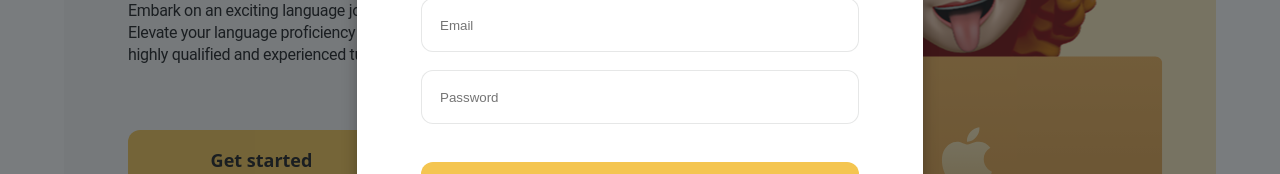
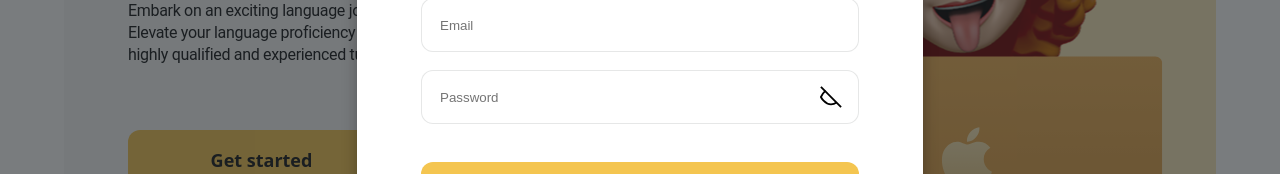
Before and after one commit to Suzy-Lana777/learn-lingo, a React (Vite) app: page / in a window 1280 px wide. Both pictures are taken after a click on the button "Registration". Shown: the part 386-560 px from the top of the page. Built offline with nearby package versions, Linux system fonts and the light colour scheme; no server answers.

Commit message:
eays fix in parol

```diff
--- a/src/components/AuthModal/AuthModal.module.scss
+++ b/src/components/AuthModal/AuthModal.module.scss
@@ -4,25 +4,6 @@
   flex-direction: column;
   gap: 20px;
 }
-
-// .tabs {
-//   display: flex;
-//   gap: 12px;
-// }
-
-// .tabs button {
-//   flex: 1;
-//   padding: 12px 14px;
-//   border-radius: 12px;
-//   border: 1px solid rgba(0, 0, 0, 0.1);
-//   background: transparent;
-//   font-weight: 600;
-// }
-
-// .active {
-//   background: #f4c550;
-//   border-color: #f4c550;
-// }
 
 .authForm {
   width: 438px;
@@ -91,3 +72,48 @@
   font-weight: 600;
   cursor: pointer;
 }
+
+/* ===== PASSWORD FIELD ===== */
+
+.passwordField {
+  position: relative;
+  width: 100%;
+}
+
+.passwordField input {
+  width: 100%;
+  border: 1px solid rgba(18, 20, 23, 0.1);
+  border-radius: 12px;
+  padding: 16px 48px 16px 18px; /* місце справа для іконки */
+  height: 54px;
+  outline: none;
+}
+
+.passwordField input:focus {
+  border-color: #f4c550;
+}
+
+/* ===== EYE BUTTON ===== */
+
+.eyeBtn {
+  position: absolute;
+  top: 50%;
+  right: 16px;
+  transform: translateY(-50%);
+  width: 24px;
+  height: 24px;
+
+  background: transparent;
+  border: none;
+  padding: 0;
+  cursor: pointer;
+
+  display: flex;
+  align-items: center;
+  justify-content: center;
+}
+
+.eyeBtn svg {
+  width: 22px;
+  height: 22px;
+}
--- a/src/components/AuthModal/LoginForm.tsx
+++ b/src/components/AuthModal/LoginForm.tsx
@@ -1,3 +1,87 @@
+// import css from "./AuthModal.module.scss";
+// import * as yup from "yup";
+// import { useForm } from "react-hook-form";
+// import { yupResolver } from "@hookform/resolvers/yup";
+// import { loginUser } from "../../services/firebase";
+// import { FirebaseError } from "firebase/app";
+// import { useState } from "react";
+
+// interface LoginFormValues {
+//   email: string;
+//   password: string;
+// }
+
+// const loginSchema = yup.object({
+//   email: yup.string().email("Wrong email format").required("Email is required"),
+//   password: yup.string().min(6, "Too short").required("Password is required"),
+// });
+
+// const [showPassword, setShowPassword] = useState(false);
+
+// const togglePassword = () => {
+//   setShowPassword(prev => !prev);
+// };
+
+// type Props = {
+//   onSuccess: () => void;
+//   onSwitch: () => void;
+// };
+
+// export default function LoginForm({ onSuccess, onSwitch }: Props) {
+//   const {
+//     register,
+//     handleSubmit,
+//     formState: { errors },
+//   } = useForm<LoginFormValues>({
+//     resolver: yupResolver(loginSchema),
+//   });
+
+//   const onSubmit = async (data: LoginFormValues) => {
+//     try {
+//       await loginUser(data.email, data.password);
+//       onSuccess();
+//     } catch (error) {
+//       if (error instanceof FirebaseError) {
+//         alert(error.message);
+//       } else {
+//         alert("Unknown error");
+//       }
+//     }
+//   };
+
+//   return (
+//     <div className={css.authForm}>
+//       <h2>Log In</h2>
+//       <p>
+//         Welcome back! Please enter your credentials to access your account and
+//         continue your search for a teacher.
+//       </p>
+
+//       <form onSubmit={handleSubmit(onSubmit)} className={css.form}>
+//         <input type="email" placeholder="Email" {...register("email")} />
+//         {errors.email && <span>{errors.email.message}</span>}
+
+//         <input
+//           type="password"
+//           placeholder="Password"
+//           {...register("password")}
+//         />
+//         {errors.password && <span>{errors.password.message}</span>}
+
+//         <button type="submit">Log In</button>
+//       </form>
+
+//       <p className={css.switchText}>
+//         No account?{" "}
+//         <button type="button" onClick={onSwitch}>
+//           Register
+//         </button>
+//       </p>
+//     </div>
+//   );
+// }
+
+import { useState } from "react";
 import css from "./AuthModal.module.scss";
 import * as yup from "yup";
 import { useForm } from "react-hook-form";
@@ -21,6 +105,12 @@ type Props = {
 };
 
 export default function LoginForm({ onSuccess, onSwitch }: Props) {
+  const [showPassword, setShowPassword] = useState(false);
+
+  const togglePassword = () => {
+    setShowPassword(prev => !prev);
+  };
+
   const {
     register,
     handleSubmit,
@@ -51,14 +141,58 @@ export default function LoginForm({ onSuccess, onSwitch }: Props) {
       </p>
 
       <form onSubmit={handleSubmit(onSubmit)} className={css.form}>
+        {/* Email */}
         <input type="email" placeholder="Email" {...register("email")} />
         {errors.email && <span>{errors.email.message}</span>}
 
-        <input
-          type="password"
-          placeholder="Password"
-          {...register("password")}
-        />
+        {/* Password with eye */}
+        <div className={css.passwordField}>
+          <input
+            type={showPassword ? "text" : "password"}
+            placeholder="Password"
+            {...register("password")}
+          />
+
+          <button
+            type="button"
+            className={css.eyeBtn}
+            onClick={togglePassword}
+            aria-label="Toggle password visibility"
+          >
+            {showPassword ? (
+              // Eye OFF (hidden)
+              <svg
+                width="22"
+                height="22"
+                viewBox="0 0 24 24"
+                fill="none"
+                stroke="currentColor"
+                strokeWidth="2"
+                strokeLinecap="round"
+                strokeLinejoin="round"
+              >
+                <path d="M17.94 17.94A10.94 10.94 0 0 1 12 19C5 19 1 12 1 12a21.77 21.77 0 0 1 5.06-7.94" />
+                <path d="M9.9 4.24A10.94 10.94 0 0 1 12 5c7 0 11 7 11 7a21.8 21.8 0 0 1-2.16 3.19" />
+                <line x1="1" y1="1" x2="23" y2="23" />
+              </svg>
+            ) : (
+              // Eye ON
+              <svg
+                width="22"
+                height="22"
+                viewBox="0 0 24 24"
+                fill="none"
+                stroke="currentColor"
+                strokeWidth="2"
+                strokeLinecap="round"
+                strokeLinejoin="round"
+              >
+                <path d="M1 12s4-7 11-7 11 7 11 7-4 7-11 7S1 12 1 12z" />
+                <circle cx="12" cy="12" r="3" />
+              </svg>
+            )}
+          </button>
+        </div>
         {errors.password && <span>{errors.password.message}</span>}
 
         <button type="submit">Log In</button>
--- a/src/components/AuthModal/RegisterForm.tsx
+++ b/src/components/AuthModal/RegisterForm.tsx
@@ -1,3 +1,86 @@
+// import css from "./AuthModal.module.scss";
+// import * as yup from "yup";
+// import { useForm } from "react-hook-form";
+// import { yupResolver } from "@hookform/resolvers/yup";
+// import { registerUser } from "../../services/firebase";
+// import { FirebaseError } from "firebase/app";
+
+// interface RegisterFormValues {
+//   name: string;
+//   email: string;
+//   password: string;
+// }
+
+// const registerSchema = yup.object({
+//   name: yup.string().min(2, "Too short name").required("Name is required"),
+//   email: yup.string().email("Wrong email format").required("Email is required"),
+//   password: yup.string().min(6, "Too short").required("Password is required"),
+// });
+
+// type Props = {
+//   onSuccess: () => void;
+//   onSwitch: () => void;
+// };
+
+// export default function RegisterForm({ onSuccess, onSwitch }: Props) {
+//   const {
+//     register,
+//     handleSubmit,
+//     formState: { errors },
+//   } = useForm<RegisterFormValues>({
+//     resolver: yupResolver(registerSchema),
+//   });
+
+//   const onSubmit = async (data: RegisterFormValues) => {
+//     try {
+//       await registerUser(data.name, data.email, data.password);
+
+//       onSuccess();
+//     } catch (error) {
+//       if (error instanceof FirebaseError) {
+//         alert(error.message);
+//       } else {
+//         alert("Unknown error");
+//       }
+//     }
+//   };
+
+//   return (
+//     <div className={css.authForm}>
+//       <h2>Registration</h2>
+//       <p>
+//         Thank you for your interest in our platform! In order to register, we
+//         need some information. Please provide us with the following information.
+//       </p>
+
+//       <form onSubmit={handleSubmit(onSubmit)} className={css.form}>
+//         <input type="text" placeholder="Name" {...register("name")} />
+//         {errors.name && <span>{errors.name.message}</span>}
+
+//         <input type="email" placeholder="Email" {...register("email")} />
+//         {errors.email && <span>{errors.email.message}</span>}
+
+//         <input
+//           type="password"
+//           placeholder="Password"
+//           {...register("password")}
+//         />
+//         {errors.password && <span>{errors.password.message}</span>}
+
+//         <button type="submit">Sign Up</button>
+//       </form>
+
+//       <p className={css.switchText}>
+//         Already have an account?{" "}
+//         <button type="button" onClick={onSwitch}>
+//           Log In
+//         </button>
+//       </p>
+//     </div>
+//   );
+// }
+
+import { useState } from "react";
 import css from "./AuthModal.module.scss";
 import * as yup from "yup";
 import { useForm } from "react-hook-form";
@@ -23,6 +106,12 @@ type Props = {
 };
 
 export default function RegisterForm({ onSuccess, onSwitch }: Props) {
+  const [showPassword, setShowPassword] = useState(false);
+
+  const togglePassword = () => {
+    setShowPassword(prev => !prev);
+  };
+
   const {
     register,
     handleSubmit,
@@ -34,7 +123,6 @@ export default function RegisterForm({ onSuccess, onSwitch }: Props) {
   const onSubmit = async (data: RegisterFormValues) => {
     try {
       await registerUser(data.name, data.email, data.password);
-
       onSuccess();
     } catch (error) {
       if (error instanceof FirebaseError) {
@@ -60,11 +148,45 @@ export default function RegisterForm({ onSuccess, onSwitch }: Props) {
         <input type="email" placeholder="Email" {...register("email")} />
         {errors.email && <span>{errors.email.message}</span>}
 
-        <input
-          type="password"
-          placeholder="Password"
-          {...register("password")}
-        />
+        {/* PASSWORD FIELD WITH EYE */}
+        <div className={css.passwordField}>
+          <input
+            type={showPassword ? "text" : "password"}
+            placeholder="Password"
+            {...register("password")}
+          />
+
+          <button type="button" className={css.eyeBtn} onClick={togglePassword}>
+            {showPassword ? (
+              // eye open
+              <svg
+                width="22"
+                height="22"
+                viewBox="0 0 24 24"
+                fill="none"
+                stroke="currentColor"
+                strokeWidth="2"
+              >
+                <path d="M1 12s4-8 11-8 11 8 11 8-4 8-11 8S1 12 1 12z" />
+                <circle cx="12" cy="12" r="3" />
+              </svg>
+            ) : (
+              // eye closed
+              <svg
+                width="22"
+                height="22"
+                viewBox="0 0 24 24"
+                fill="none"
+                stroke="currentColor"
+                strokeWidth="2"
+              >
+                <path d="M17.94 17.94A10.94 10.94 0 0112 20C5 20 1 12 1 12a21.77 21.77 0 015.06-6.94" />
+                <path d="M1 1l22 22" />
+              </svg>
+            )}
+          </button>
+        </div>
+
         {errors.password && <span>{errors.password.message}</span>}
 
         <button type="submit">Sign Up</button>
```
